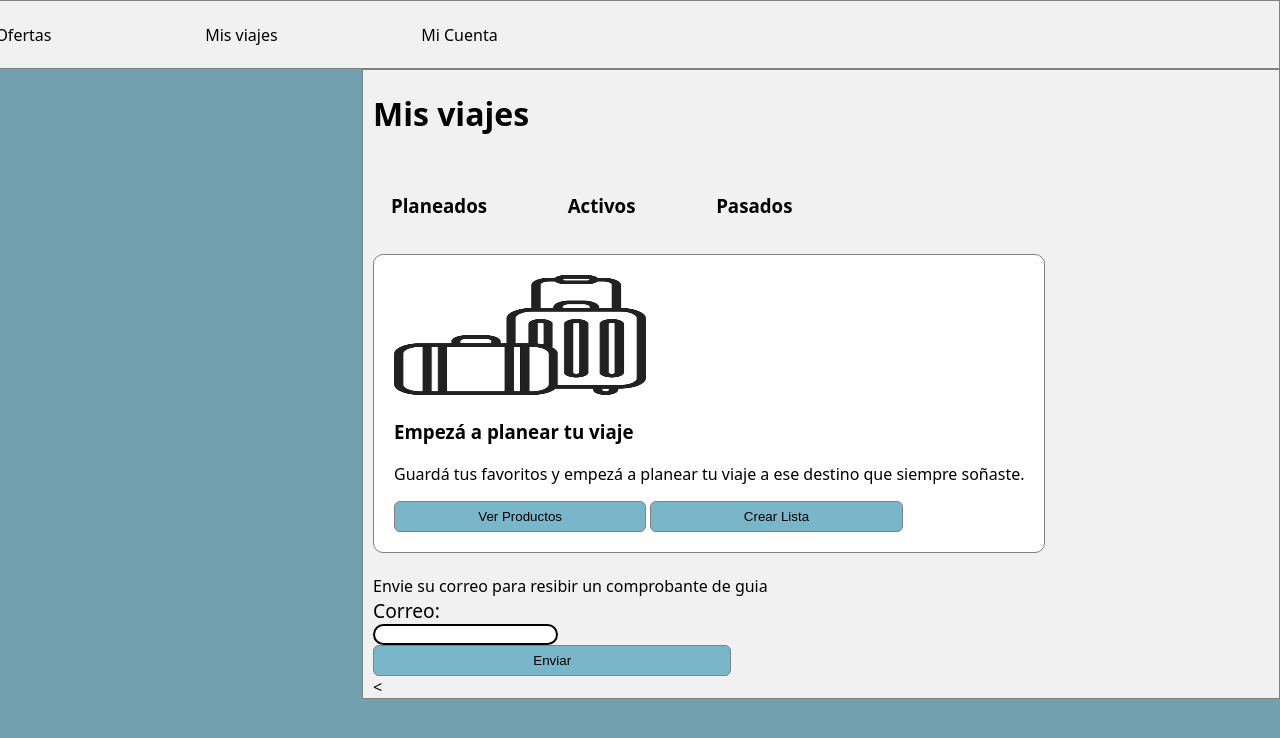
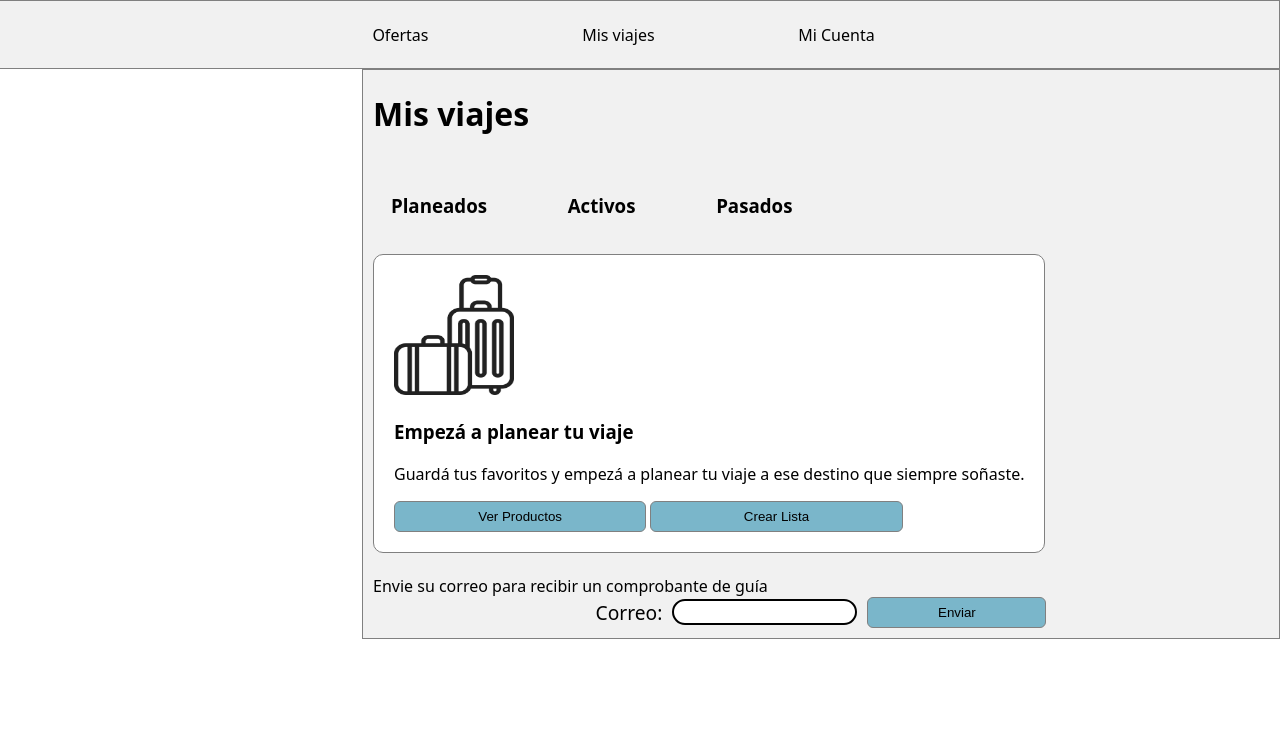
Before and after one commit to Luka-dev-sk8/olimpiada, a PHP site: page /public/carrito.html in a window 1280 px wide. Shown: the top 738 px of the page. Run offline with PHP 8.4, Linux system fonts and the light colour scheme.

Commit message:
Cambio de casi todo

```diff
--- a/public/carrito.html
+++ b/public/carrito.html
@@ -29,13 +29,16 @@
                     <button>Crear Lista</button>
                 </div>
             <br>
-            Envie su correo para resibir un comprobante de guia
+            Envie su correo para recibir un comprobante de guía
             <br>
-            <label for="email">Correo:</label>
-            <input type="email" id="email" name="email" required>
+            <div class="datos_de_email">
+                <label for="email">Correo:</label>
+                <input type="email" id="email" name="email"  required>
 
-            <button type="submit">Enviar</button>
-            <
+                <button id="Enviar" type="submit">Enviar</button>
+            </div>
+
+
         </form>
         <p id="mensaje"></p>
 
--- a/public/estilos/estilo.css
+++ b/public/estilos/estilo.css
@@ -83,7 +83,7 @@ main{
     width: 100%;
     height: 80vh;
     background-repeat: no-repeat;
-    background-size: cover;
+    background-size: 100% 100%;
     background-position: center;
 }
 svg{
@@ -306,3 +306,7 @@ h4{
         transform: scale(1);
     }
 }
+.img_carru:hover{
+    transform: scale(1.01);
+    transition: 0.4s;
+}
--- a/public/estilos/estilo_carrito.css
+++ b/public/estilos/estilo_carrito.css
@@ -1,7 +1,7 @@
 body{
     margin: 0;
     padding: 0;
-    background-color: #71a0af;
+
     display: flex;
     align-items: end;
     font-family: system-ui, -apple-system, BlinkMacSystemFont, 'Segoe UI', Roboto, Oxygen, Ubuntu, Cantarell, 'Open Sans', 'Helvetica Neue', sans-serif;
@@ -10,6 +10,7 @@ body{
 header{
     display: flex;
     align-items: center;
+    justify-content: center;
     gap: 10%;
     width: 100%;
     padding: 2%;
@@ -57,18 +58,26 @@ a:hover{
     padding: 20px;
     border-radius: 10px;
 }
+.datos_de_email{
+    display: flex;
+    align-items: center;
+    justify-content: center;
+    margin-bottom: 10px;
+    gap: 10px;
+    width: 100%;
+}
 label{
     font-size: larger;
     font-weight: 500;
 }
 img{
     height: 120px;
-   width:  40%;
+   width:  120px;
 }
 input{
     border: 2px solid black;
     border-radius: 20px;
-    height: 6%;
+    height: 20px;
     text-align: center;
 }
 button{
@@ -78,6 +87,9 @@ button{
     width: 40%;
     background-color: #7ab6ca;
 }
+#Enviar{
+    width: 20%;
+}
 button:hover{
     background-color: #6293a3;
     transition: 0.4s;
```
Also changed, not shown: index.html (+5 -4 lines), public/Registro_inicioSE.html (+3 -5 lines), public/estilos/estilos_registro_Y_inicio.css (+2 -15 lines), public/js/index.js (+7 -0 lines), public/imagenes/Diseño de fondo.png (deleted), public/imagenes/carrito.png (added), public/imagenes/compras.png (added), public/imagenes/contacto.png (added), public/imagenes/contactos.png (deleted), public/imagenes/destino.png (deleted), public/imagenes/flayer.png (renamed from public/imagenes/Flyer 950x645 - Sobre cielo_20250617_203907_0000.png), public/imagenes/icons8-shopping-cart-96.png (deleted), public/imagenes/productos.png (deleted), public/imagenes/ubicacion.png (added).
